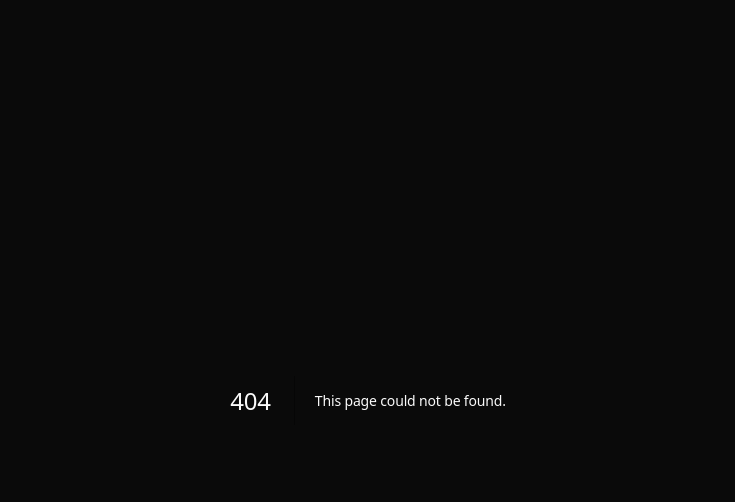
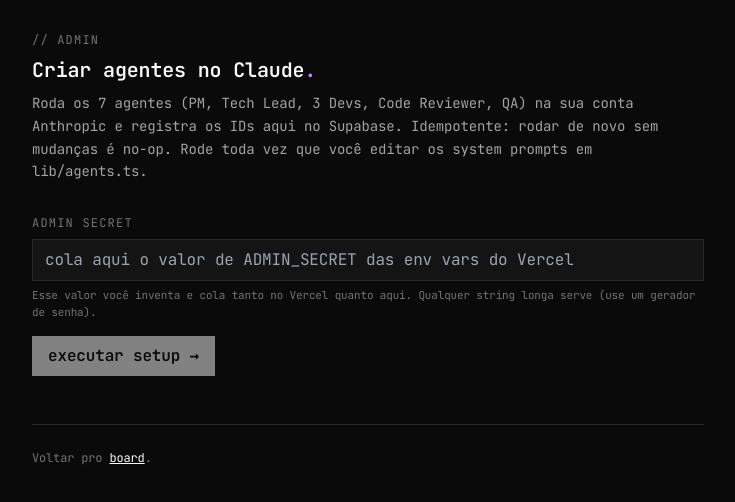
Before and after one commit to EMigotto/Squad-autonoma, a Next.js app: page /admin/setup in a window 1280 px wide. Before the commit this address had no page. Shown: the top 502 px of the page, without its empty margins (272-1007 px from the left). Built offline with nearby package versions, Linux system fonts and the light colour scheme.

Commit message:
Add files via upload

```diff
--- /dev/null
+++ b/app/admin/setup/page.tsx
@@ -0,0 +1,103 @@
+"use client";
+
+import { useState } from "react";
+
+export default function AdminSetupPage() {
+  const [secret, setSecret] = useState("");
+  const [running, setRunning] = useState(false);
+  const [result, setResult] = useState<string>("");
+  const [error, setError] = useState<string>("");
+
+  async function runSetup() {
+    setRunning(true);
+    setResult("");
+    setError("");
+    try {
+      const res = await fetch("/api/admin/setup-agents", {
+        method: "POST",
+        headers: { authorization: `Bearer ${secret}` },
+      });
+      const data = await res.json();
+      if (!res.ok) {
+        setError(data.error ?? "erro desconhecido");
+      } else {
+        setResult(JSON.stringify(data, null, 2));
+      }
+    } catch (e) {
+      setError(String(e));
+    } finally {
+      setRunning(false);
+    }
+  }
+
+  return (
+    <main className="min-h-screen p-8">
+      <div className="max-w-2xl mx-auto">
+        <div className="mb-8">
+          <div className="text-xs uppercase tracking-widest text-ink-400 mb-2">
+            // admin
+          </div>
+          <h1 className="text-xl font-semibold">
+            Criar agentes no Claude
+            <span className="text-discovery">.</span>
+          </h1>
+          <p className="text-sm text-ink-300 mt-2 leading-relaxed">
+            Roda os 7 agentes (PM, Tech Lead, 3 Devs, Code Reviewer, QA) na sua
+            conta Anthropic e registra os IDs aqui no Supabase. Idempotente:
+            rodar de novo sem mudanças é no-op. Rode toda vez que você editar
+            os system prompts em <code>lib/agents.ts</code>.
+          </p>
+        </div>
+
+        <div className="space-y-4">
+          <div>
+            <label className="block text-xs uppercase tracking-widest text-ink-400 mb-2">
+              admin secret
+            </label>
+            <input
+              type="password"
+              value={secret}
+              onChange={(e) => setSecret(e.target.value)}
+              placeholder="cola aqui o valor de ADMIN_SECRET das env vars do Vercel"
+              className="w-full bg-ink-900 border border-ink-700 px-3 py-2 text-ink-100 focus:border-discovery focus:outline-none"
+              disabled={running}
+            />
+            <div className="text-[11px] text-ink-400 mt-1.5">
+              Esse valor você inventa e cola tanto no Vercel quanto aqui. Qualquer
+              string longa serve (use um gerador de senha).
+            </div>
+          </div>
+
+          <button
+            onClick={runSetup}
+            disabled={running || !secret}
+            className="bg-ink-100 text-ink-950 px-4 py-2 font-semibold hover:bg-ink-300 transition-colors disabled:opacity-50"
+          >
+            {running ? "criando agentes..." : "executar setup →"}
+          </button>
+
+          {error && (
+            <div className="border border-qa bg-qa/5 p-3 text-sm text-qa">
+              {error}
+            </div>
+          )}
+
+          {result && (
+            <div>
+              <div className="text-xs uppercase tracking-widest text-ink-400 mb-2">
+                resultado
+              </div>
+              <pre className="bg-ink-900 border border-ink-700 p-4 text-[11px] overflow-auto max-h-96">
+                {result}
+              </pre>
+            </div>
+          )}
+        </div>
+
+        <div className="mt-12 pt-6 border-t border-ink-700 text-xs text-ink-400 leading-relaxed">
+          Voltar pro <a href="/" className="text-ink-100 underline">board</a>.
+        </div>
+      </div>
+    </main>
+  );
+}
```
